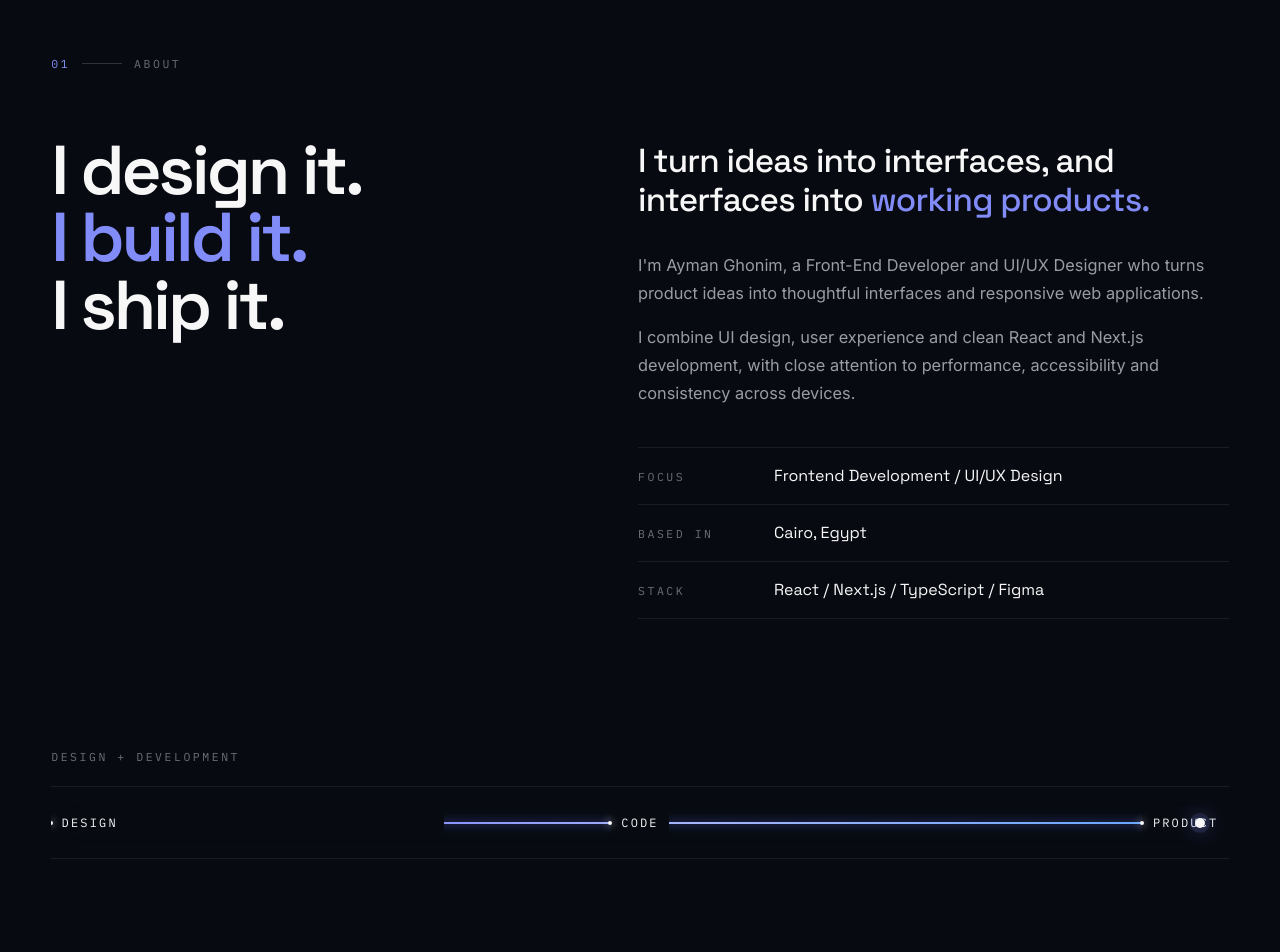
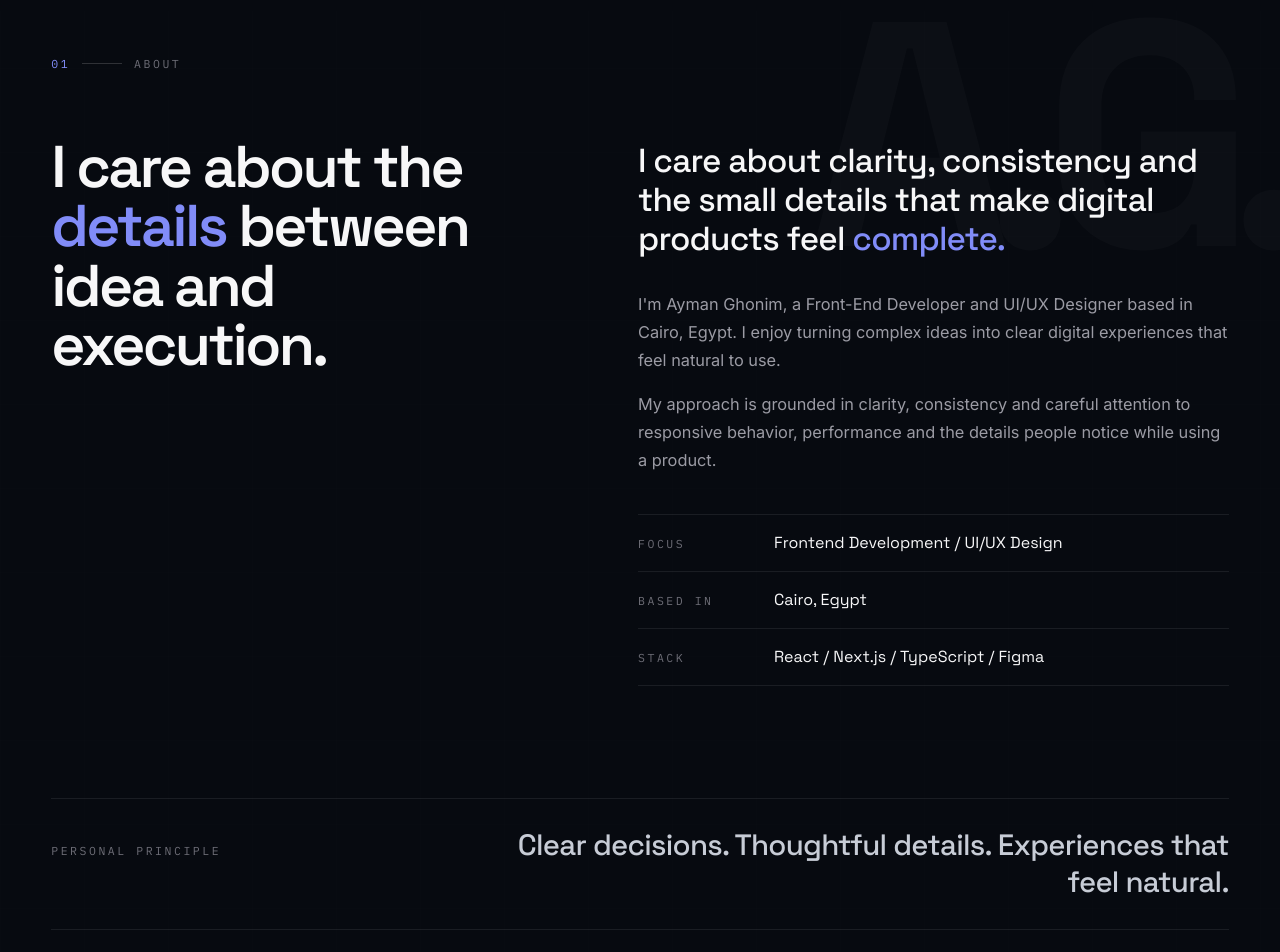
Before and after one commit to AymanGhomim/Ayman-Ghonim, a React (Vite) app: page / in a window 1280 px wide. Shown: the part 900-1852 px from the top of the page. Built offline with nearby package versions, Linux system fonts and the light colour scheme.

Commit message:
Refine portfolio sections and project presentation

```diff
--- a/src/components/about/AboutHeadline.tsx
+++ b/src/components/about/AboutHeadline.tsx
@@ -1,7 +1,5 @@
 import { motion, type Variants } from "framer-motion";
 import { useReducedMotion } from "@/hooks/useReducedMotion";
-
-const headline = ["I design it.", "I build it.", "I ship it."] as const;
 
 export function AboutHeadline() {
   const reduced = useReducedMotion();
@@ -24,17 +22,17 @@ export function AboutHeadline() {
 
   return (
     <motion.h2
-      className="font-display min-w-0 text-[clamp(2.75rem,5.4vw,5.6rem)] font-semibold leading-[0.98] tracking-[-0.045em]"
+      className="font-display min-w-0 text-[clamp(2.55rem,4.6vw,4.65rem)] font-semibold leading-[1.01] tracking-[-0.045em]"
       variants={container}
       initial="hidden"
       whileInView="visible"
       viewport={{ once: true, margin: "-60px" }}
     >
-      {headline.map((text, index) => (
-        <motion.span key={text} variants={line} className={`block ${index === 1 ? "text-[#818cf8]" : ""}`}>
-          {text}
-        </motion.span>
-      ))}
+      <motion.span variants={line} className="block">I care about the</motion.span>
+      <motion.span variants={line} className="block">
+        <em className="not-italic text-[#818cf8]">details</em> between
+      </motion.span>
+      <motion.span variants={line} className="block">idea and execution.</motion.span>
     </motion.h2>
   );
 }
--- a/src/components/about/DesignCodeFlow.tsx
+++ /dev/null
@@ -1,50 +0,0 @@
-import { motion } from "framer-motion";
-import { Reveal } from "@/components/animation/Reveal";
-import { useReducedMotion } from "@/hooks/useReducedMotion";
-
-const stages = ["Design", "Code", "Product"] as const;
-
-export function DesignCodeFlow() {
-  const reducedMotion = useReducedMotion();
-
-  return (
-    <Reveal delay={0.15} className="mt-20 sm:mt-24 lg:mt-32">
-      <p className="label-mono mb-5">Design + Development</p>
-      <div
-        className="about-flow"
-        role="img"
-        aria-label="Design leads to code, then to a finished product"
-      >
-        <span
-          className="about-flow-progress"
-          aria-hidden
-        />
-
-        <span
-          className="about-flow-indicator"
-          aria-hidden
-        />
-
-        <div className="about-flow-stages">
-          {stages.map((stage, index) => (
-            <motion.span
-              key={stage}
-              className="about-flow-stage"
-              initial={{ color: "#6e6e77", opacity: 0.55, y: reducedMotion ? 0 : 8 }}
-              whileInView={{ color: "#f7f7f8", opacity: 1, y: 0 }}
-              viewport={{ once: true, amount: 0.75 }}
-              transition={{
-                duration: reducedMotion ? 0.01 : 0.45,
-                delay: reducedMotion ? 0 : 0.3 + index * 0.82,
-                ease: [0.16, 1, 0.3, 1],
-              }}
-            >
-              <i aria-hidden />
-              {stage}
-            </motion.span>
-          ))}
-        </div>
-      </div>
-    </Reveal>
-  );
-}
--- /dev/null
+++ b/src/components/expertise/ExpertiseIntro.tsx
@@ -0,0 +1,48 @@
+import { motion, type Variants } from "framer-motion";
+import { useReducedMotion } from "@/hooks/useReducedMotion";
+
+export function ExpertiseIntro() {
+  const reducedMotion = useReducedMotion();
+
+  const heading: Variants = {
+    hidden: {},
+    visible: {
+      transition: { staggerChildren: reducedMotion ? 0 : 0.11 },
+    },
+  };
+
+  const line: Variants = {
+    hidden: { opacity: 0, y: reducedMotion ? 0 : 24 },
+    visible: {
+      opacity: 1,
+      y: 0,
+      transition: { duration: reducedMotion ? 0.01 : 0.72, ease: [0.16, 1, 0.3, 1] },
+    },
+  };
+
+  return (
+    <div className="mt-10 max-w-4xl sm:mt-12">
+      <motion.h2
+        className="font-display text-[clamp(2.65rem,5.3vw,5rem)] font-semibold leading-[0.98] tracking-[-0.045em]"
+        variants={heading}
+        initial="hidden"
+        whileInView="visible"
+        viewport={{ once: true, margin: "-60px" }}
+      >
+        <motion.span variants={line} className="block">Design thinking.</motion.span>
+        <motion.span variants={line} className="block">
+          Production <em className="not-italic text-[#818cf8]">code.</em>
+        </motion.span>
+      </motion.h2>
+      <motion.p
+        className="mt-7 max-w-2xl text-base leading-7 text-[var(--text-secondary)] sm:text-lg"
+        initial={{ opacity: 0, y: reducedMotion ? 0 : 16 }}
+        whileInView={{ opacity: 1, y: 0 }}
+        viewport={{ once: true, margin: "-60px" }}
+        transition={{ duration: reducedMotion ? 0.01 : 0.65, delay: reducedMotion ? 0 : 0.22, ease: [0.16, 1, 0.3, 1] }}
+      >
+        I shape the interface, build the frontend and carry the same intent through to the finished product.
+      </motion.p>
+    </div>
+  );
+}
--- a/src/data/personal.ts
+++ b/src/data/personal.ts
@@ -11,8 +11,8 @@ export const personal = {
   heroIntro:
     "I’m Ayman Ghonim — I work at the intersection of design and development, turning ideas into polished, responsive products with React, Next.js and a strong UI/UX mindset.",
   about: [
-    "I'm Ayman Ghonim, a Front-End Developer and UI/UX Designer who turns product ideas into thoughtful interfaces and responsive web applications.",
-    "I combine UI design, user experience and clean React and Next.js development, with close attention to performance, accessibility and consistency across devices.",
+    "I'm Ayman Ghonim, a Front-End Developer and UI/UX Designer based in Cairo, Egypt. I enjoy turning complex ideas into clear digital experiences that feel natural to use.",
+    "My approach is grounded in clarity, consistency and careful attention to responsive behavior, performance and the details people notice while using a product.",
   ],
   professionalSummary:
     "Junior Frontend Developer specializing in React.js with hands-on experience building responsive and user-friendly web applications. Strong knowledge of JavaScript (ES6+), component-based architecture, and API integration. Passionate about applying UI/UX principles to deliver clean, efficient, and visually appealing interfaces.",
--- a/src/data/projects.ts
+++ b/src/data/projects.ts
@@ -29,7 +29,7 @@ export const projects: PortfolioProject[] = [
     image: "/projects/penta-k-homepage.png",
     liveUrl: "https://penta-k.com/en",
     behanceUrl: "https://www.behance.net/gallery/253954651/PENTA-K-Digital-Product-Studio-UIUX-Case-Study",
-    roles: [],
+    roles: ["UI/UX Design", "Front-End Development"],
     featured: true,
   },
   {
--- a/src/index.css
+++ b/src/index.css
@@ -573,7 +573,7 @@ button {
   background-size: 72px 72px;
 }
 
-/* About — editorial typography with a quiet design-to-product narrative */
+/* About — personal editorial story */
 .about-editorial {
   isolation: isolate;
   background: #070a10;
@@ -589,106 +589,44 @@ button {
   background-size: 84px 84px;
   mask-image: linear-gradient(to bottom, transparent, black 15%, black 85%, transparent);
 }
-.about-flow {
-  position: relative;
-  padding-block: 1.35rem;
+.about-editorial-mark {
+  position: absolute;
+  top: 9%;
+  right: -0.04em;
+  z-index: 0;
+  color: #f5f7fa;
+  font-family: var(--font-display);
+  font-size: clamp(9rem, 25vw, 26rem);
+  font-weight: 700;
+  line-height: 0.8;
+  letter-spacing: -0.09em;
+  opacity: 0.018;
+  pointer-events: none;
+  user-select: none;
+}
+.about-principle {
+  display: grid;
+  gap: 1.5rem;
+  padding-block: 1.75rem;
   border-block: 1px solid var(--border);
-  overflow: hidden;
 }
-.about-flow::before {
-  content: "";
-  position: absolute;
-  top: 50%;
-  right: 2.5rem;
-  left: 2.5rem;
-  height: 1px;
-  background: linear-gradient(90deg, transparent, var(--border-hover) 12%, var(--border-hover) 88%, transparent);
-}
-.about-flow-stages {
-  position: relative;
-  z-index: 2;
-  display: grid;
-  grid-template-columns: repeat(3, 1fr);
-  align-items: center;
-}
-.about-flow-stages > span:nth-child(2) {
-  justify-self: center;
-}
-.about-flow-stages > span:last-child {
-  justify-self: end;
-}
-.about-flow-stage {
-  position: relative;
-  display: inline-block;
-  padding: 0.25rem 0.65rem;
-  background: #070a10;
-  font-family: var(--font-mono);
-  font-size: clamp(0.63rem, 1.3vw, 0.75rem);
-  letter-spacing: 0.18em;
-  text-transform: uppercase;
-}
-.about-flow-stage i {
-  position: absolute;
-  top: 50%;
-  left: -0.15rem;
-  width: 4px;
-  height: 4px;
-  border-radius: 999px;
-  background: currentColor;
-  box-shadow: 0 0 9px currentColor;
-  transform: translateY(-50%);
-}
-.about-flow-progress {
-  position: absolute;
-  top: calc(50% - 1px);
-  right: 1.5rem;
-  left: 1.5rem;
-  z-index: 1;
-  height: 2px;
-  background: linear-gradient(90deg, #6366f1, #a5b4fc 55%, #60a5fa);
-  box-shadow:
-    0 0 8px rgba(99, 102, 241, 0.7),
-    0 0 18px rgba(96, 165, 250, 0.35);
-  transform-origin: left center;
-  animation: about-flow-fill 4s var(--ease-out-expo) infinite;
-}
-.about-flow-indicator {
-  position: absolute;
-  top: calc(50% - 5px);
-  left: 1.5rem;
-  z-index: 3;
-  width: 10px;
-  height: 10px;
-  border-radius: 999px;
-  background: #f7f7f8;
-  box-shadow:
-    0 0 0 5px rgba(129, 140, 248, 0.14),
-    0 0 22px rgba(129, 140, 248, 1);
-  animation: about-flow-run 4s var(--ease-out-expo) infinite;
+.about-principle blockquote {
+  max-width: 46rem;
+  color: #c7ccd6;
+  font-size: clamp(1.3rem, 2.3vw, 2.1rem);
+  font-weight: 450;
+  line-height: 1.25;
+  letter-spacing: -0.025em;
 }
 
-@keyframes about-flow-fill {
-  0%, 8% { opacity: 0; transform: scaleX(0); }
-  14% { opacity: 1; }
-  76% { opacity: 1; transform: scaleX(1); }
-  88%, 100% { opacity: 0; transform: scaleX(1); }
-}
-
-@keyframes about-flow-run {
-  0%, 8% { left: 1.5rem; opacity: 0; }
-  14% { opacity: 1; }
-  76% { left: calc(100% - 2.1rem); opacity: 1; }
-  88%, 100% { left: calc(100% - 2.1rem); opacity: 0; }
-}
-
-@media (max-width: 480px) {
-  .about-flow::before {
-    right: 1rem;
-    left: 1rem;
+@media (min-width: 768px) {
+  .about-principle {
+    grid-template-columns: minmax(9rem, 0.35fr) minmax(0, 1fr);
+    align-items: baseline;
   }
-  .about-flow-stage {
-    padding-inline: 0.35rem;
-    letter-spacing: 0.1em;
+  .about-principle blockquote {
+    justify-self: end;
+    text-align: right;
   }
 }
 
@@ -874,6 +812,317 @@ button {
   }
 }
 
+/* Selected work — sequential project journey */
+.projects-journey {
+  background: #070a10;
+}
+.projects-timeline-intro {
+  display: flex;
+  align-items: center;
+  gap: 1.25rem;
+}
+.projects-timeline-intro > span:last-child {
+  height: 1px;
+  flex: 1;
+  background: linear-gradient(90deg, var(--border-hover), transparent);
+}
+.projects-timeline {
+  padding-bottom: 2rem;
+}
+.projects-timeline-rail {
+  position: absolute;
+  top: 0;
+  bottom: 0;
+  left: 1.25rem;
+  width: 1px;
+  background: var(--border);
+  pointer-events: none;
+}
+.projects-timeline-progress {
+  position: absolute;
+  inset: 0;
+  display: block;
+  background: linear-gradient(to bottom, #6366f1, #818cf8 62%, #60a5fa);
+  box-shadow: 0 0 12px rgba(99, 102, 241, 0.28);
+  transform-origin: top center;
+}
+.project-timeline-row {
+  position: relative;
+  display: grid;
+  grid-template-columns: 2.5rem minmax(0, 1fr);
+  align-items: center;
+  margin-bottom: clamp(4.5rem, 9vw, 6.5rem);
+}
+.project-timeline-row:last-child {
+  margin-bottom: 3rem;
+}
+.project-showcase {
+  grid-column: 2;
+  display: flex;
+  flex-direction: column;
+  min-width: 0;
+}
+.project-showcase-heading {
+  display: flex;
+  flex-wrap: wrap;
+  align-items: baseline;
+  justify-content: space-between;
+  gap: 0.7rem 1rem;
+  margin-bottom: 0.8rem;
+}
+.project-showcase-categories {
+  color: var(--text-muted);
+  font-family: var(--font-mono);
+  font-size: 0.63rem;
+  letter-spacing: 0.08em;
+  text-transform: uppercase;
+}
+.project-showcase-visual {
+  position: relative;
+  aspect-ratio: 16 / 10;
+  overflow: hidden;
+  border: 1px solid var(--border);
+  border-radius: var(--radius-md);
+  background: #090b10;
+  box-shadow: 0 30px 70px -38px rgba(0, 0, 0, 0.82);
+  transform-style: preserve-3d;
+  transform-origin: center center;
+  will-change: transform;
+}
+.project-showcase-visual::after {
+  content: "View project ↗";
+  position: absolute;
+  right: 0.85rem;
+  bottom: 0.85rem;
+  padding: 0.38rem 0.58rem;
+  border: 1px solid rgba(255, 255, 255, 0.11);
+  border-radius: 999px;
+  background: rgba(7, 10, 16, 0.82);
+  color: rgba(247, 247, 248, 0.86);
+  font-family: var(--font-mono);
+  font-size: 0.56rem;
+  letter-spacing: 0.09em;
+  text-transform: uppercase;
+  opacity: 0;
+  transform: translateY(5px);
+  transition:
+    opacity 260ms ease,
+    transform 350ms var(--ease-out-expo);
+  pointer-events: none;
+}
+.project-showcase-visual:hover::after {
+  opacity: 1;
+  transform: translateY(0);
+}
+.project-showcase-visual img {
+  width: 100%;
+  height: 100%;
+  object-fit: cover;
+}
+.project-showcase-content {
+  margin-top: 2rem;
+  padding-top: 1.45rem;
+  border-top: 1px solid var(--border);
+}
+.project-showcase-content h3 {
+  max-width: 38rem;
+  font-family: var(--font-display);
+  font-size: clamp(1.8rem, 3.1vw, 3rem);
+  font-weight: 600;
+  line-height: 1.1;
+  letter-spacing: -0.035em;
+}
+.project-showcase-role,
+.project-showcase-stack {
+  margin-top: 0.7rem;
+  color: #818cf8;
+  font-family: var(--font-mono);
+  font-size: 0.66rem;
+  line-height: 1.7;
+  letter-spacing: 0.09em;
+  text-transform: uppercase;
+}
+.project-showcase-description {
+  display: -webkit-box;
+  max-width: 38rem;
+  margin-top: 0.8rem;
+  overflow: hidden;
+  color: var(--text-secondary);
+  font-size: 0.94rem;
+  line-height: 1.75;
+  -webkit-box-orient: vertical;
+  -webkit-line-clamp: 2;
+}
+.project-showcase-stack {
+  color: var(--text-muted);
+}
+.project-showcase-actions {
+  display: flex;
+  flex-wrap: wrap;
+  gap: 0.7rem;
+  margin-top: 1.35rem;
+}
+.project-showcase-actions a {
+  position: relative;
+  display: inline-flex;
+  min-height: 2.65rem;
+  align-items: center;
+  justify-content: center;
+  gap: 0.38rem;
+  padding: 0.65rem 0.95rem;
+  border: 1px solid rgba(255, 255, 255, 0.13);
+  border-radius: 0.55rem;
+  background: rgba(255, 255, 255, 0.025);
+  color: #eef0f5;
+  font-family: var(--font-display);
+  font-size: 0.8rem;
+  font-weight: 600;
+  transition:
+    color 220ms ease,
+    border-color 220ms ease,
+    background-color 220ms ease,
+    transform 300ms var(--ease-out-expo),
+    box-shadow 300ms ease;
+}
+.project-showcase-actions a::after {
+  display: none;
+}
+.project-showcase-actions a:first-child {
+  border-color: #6366f1;
+  background: #6366f1;
+  color: #fff;
+  box-shadow: 0 10px 28px -16px rgba(99, 102, 241, 0.7);
+}
+.project-showcase-actions a:hover {
+  color: #fff;
+  border-color: rgba(129, 140, 248, 0.72);
+  background: rgba(99, 102, 241, 0.12);
+  transform: translateY(-2px);
+  box-shadow: 0 12px 26px -18px rgba(99, 102, 241, 0.8);
+}
+.project-showcase-actions a:first-child:hover {
+  border-color: #818cf8;
+  background: #7477f4;
+}
+.project-timeline-node {
+  position: relative;
+  z-index: 3;
+  grid-column: 1;
+  grid-row: 1;
+  justify-self: center;
+  display: grid;
+  width: 2.35rem;
+  height: 2.35rem;
+  place-items: center;
+  border: 1px solid rgba(255, 255, 255, 0.12);
+  border-radius: 999px;
+  background: #080b11;
+  color: var(--text-muted);
+  box-shadow: 0 0 0 7px rgba(7, 10, 16, 0.86);
+  font-family: var(--font-mono);
+  font-size: 0.56rem;
+  letter-spacing: 0.06em;
+}
+.projects-timeline-end {
+  display: grid;
+  grid-template-columns: 2.5rem minmax(0, 1fr);
+  align-items: center;
+}
+.projects-timeline-end > span {
+  justify-self: center;
+  width: 7px;
+  height: 7px;
+  border-radius: 999px;
+  background: #818cf8;
+  box-shadow: 0 0 0 6px rgba(129, 140, 248, 0.08);
+}
+.projects-timeline-end p {
+  padding-left: 1rem;
+}
+
+@media (min-width: 1100px) {
+  .projects-timeline-rail {
+    left: 50%;
+    transform: translateX(-50%);
+  }
+  .project-timeline-row {
+    grid-template-columns: minmax(0, 1fr) 5rem minmax(0, 1fr);
+    margin-bottom: clamp(4.5rem, 6vw, 7.5rem);
+  }
+  .project-showcase {
+    width: min(100%, 32.5rem);
+  }
+  .project-timeline-row.is-left .project-showcase {
+    grid-column: 1;
+    justify-self: end;
+    padding-right: clamp(1.5rem, 2.5vw, 2.8rem);
+  }
+  .project-timeline-row.is-right .project-showcase {
+    grid-column: 3;
+    justify-self: start;
+    padding-left: clamp(1.5rem, 2.5vw, 2.8rem);
+  }
+  .project-timeline-row.is-right .project-showcase-content {
+    order: 2;
+    margin-top: 0;
+    padding-top: 0;
+    padding-bottom: 1.2rem;
+    border-top: 0;
+    border-bottom: 1px solid var(--border);
+  }
+  .project-timeline-row.is-right .project-showcase-visual {
+    order: 3;
+    margin-top: 1.35rem;
+  }
+  .project-timeline-node {
+    grid-column: 2;
+  }
+  .projects-timeline-end {
+    grid-template-columns: minmax(0, 1fr) 5rem minmax(0, 1fr);
+  }
+  .projects-timeline-end > span {
+    grid-column: 2;
+  }
+  .projects-timeline-end p {
+    grid-column: 3;
+    padding-left: clamp(1.5rem, 2.5vw, 2.8rem);
+  }
+}
+
+@media (max-width: 1099px) {
+  .project-showcase {
+    padding-left: clamp(1rem, 4vw, 2.4rem);
+  }
+}
+
+@media (max-width: 640px) {
+  .projects-timeline-rail {
+    left: 0.9rem;
+  }
+  .project-timeline-row,
+  .projects-timeline-end {
+    grid-template-columns: 1.8rem minmax(0, 1fr);
+  }
+  .project-showcase {
+    padding-left: 1rem;
+  }
+  .project-timeline-node {
+    width: 1.8rem;
+    height: 1.8rem;
+    font-size: 0.48rem;
+    box-shadow: 0 0 0 5px rgba(7, 10, 16, 0.9);
+  }
+  .project-showcase-visual::after {
+    display: none;
+  }
+  .project-showcase-content h3 {
+    font-size: clamp(1.65rem, 8vw, 2.25rem);
+  }
+  .projects-timeline-end p {
+    padding-left: 1rem;
+  }
+}
+
 .glow-spot {
   position: absolute;
   border-radius: 9999px;
@@ -1030,83 +1279,6 @@ button {
 .service-row:hover .service-arrow {
   transform: translateX(6px) rotate(-45deg);
   opacity: 1;
-}
-
-/* Browser frame for project visuals */
-.project-visual-shell {
-  perspective: 1400px;
-  perspective-origin: 50% 45%;
-  padding: 0.75rem;
-  margin: -0.75rem;
-}
-.browser-frame {
-  --glow-x: 50%;
-  --glow-y: 50%;
-  position: relative;
-  isolation: isolate;
-  border: 1px solid var(--border);
-  border-radius: var(--radius-md);
-  overflow: hidden;
-  background: var(--surface);
-  cursor: grab;
-  touch-action: pan-y;
-  user-select: none;
-  transform-style: preserve-3d;
-  transform-origin: center center;
-  box-shadow:
-    0 30px 80px -30px rgba(0, 0, 0, 0.8),
-    0 0 0 1px rgba(255, 255, 255, 0.02) inset;
-}
-.browser-frame::after {
-  content: "";
-  position: absolute;
-  z-index: 4;
-  inset: 0;
-  pointer-events: none;
-  background: radial-gradient(
-    circle at var(--glow-x) var(--glow-y),
-    rgba(255, 255, 255, 0.16),
-    transparent 34%
-  );
-  opacity: 0;
-  transition: opacity 250ms ease;
-  mix-blend-mode: screen;
-}
-.browser-frame:hover::after,
-.browser-frame[data-dragging="true"]::after {
-  opacity: 0.75;
-}
-.browser-frame[data-dragging="true"] {
-  cursor: grabbing;
-  box-shadow:
-    0 42px 100px -32px rgba(0, 0, 0, 0.92),
-    0 0 0 1px rgba(255, 255, 255, 0.05) inset;
-}
-.browser-frame:focus-visible {
-  outline: 2px solid var(--accent-from);
-  outline-offset: 5px;
-}
-.browser-frame-bar {
-  position: relative;
-  z-index: 2;
-  display: flex;
-  align-items: center;
-  gap: 6px;
-  padding: 10px 14px;
-  border-bottom: 1px solid var(--border);
-  background: rgba(255, 255, 255, 0.02);
-  transform: translateZ(16px);
-}
-.browser-frame-viewport {
-  position: relative;
-  z-index: 1;
-  transform: translateZ(8px);
-}
-.browser-frame-dot {
-  width: 9px;
-  height: 9px;
-  border-radius: 50%;
-  background: rgba(255, 255, 255, 0.14);
 }
 
 /* Timeline */
--- a/src/sections/About.tsx
+++ b/src/sections/About.tsx
@@ -1,14 +1,14 @@
 import { Reveal } from "@/components/animation/Reveal";
 import { AboutDetails } from "@/components/about/AboutDetails";
 import { AboutHeadline } from "@/components/about/AboutHeadline";
-import { DesignCodeFlow } from "@/components/about/DesignCodeFlow";
 import { personal } from "@/data/personal";
 
-/** Editorial About section focused on the connection between design and code. */
+/** Editorial About section focused on Ayman's thinking and product values. */
 export function About() {
   return (
     <section id="about" className="about-editorial section-y relative overflow-hidden">
       <div className="about-grid" aria-hidden />
+      <span className="about-editorial-mark" aria-hidden>A.G.</span>
 
       <div className="container-x relative z-10">
         <Reveal>
@@ -25,8 +25,8 @@ export function About() {
           <div className="min-w-0 lg:pt-1">
             <Reveal delay={0.12}>
               <p className="font-display max-w-2xl text-[clamp(1.45rem,2.6vw,2.45rem)] font-medium leading-[1.18] tracking-[-0.025em] text-[var(--text-primary)]">
-                I turn ideas into interfaces, and interfaces into{" "}
-                <span className="text-[#818cf8]">working products.</span>
+                I care about clarity, consistency and the small details that make digital products feel{" "}
+                <span className="text-[#818cf8]">complete.</span>
               </p>
             </Reveal>
 
@@ -42,7 +42,14 @@ export function About() {
           </div>
         </div>
 
-        <DesignCodeFlow />
+        <Reveal delay={0.15} className="mt-20 sm:mt-24 lg:mt-28">
+          <div className="about-principle">
+            <p className="label-mono">Personal principle</p>
+            <blockquote className="font-display">
+              Clear decisions. Thoughtful details. Experiences that feel natural.
+            </blockquote>
+          </div>
+        </Reveal>
       </div>
     </section>
   );
```
Also changed, not shown: src/components/projects/ProjectTimelineItem.tsx (+40 -19 lines), src/sections/Expertise.tsx (+2 -11 lines).
